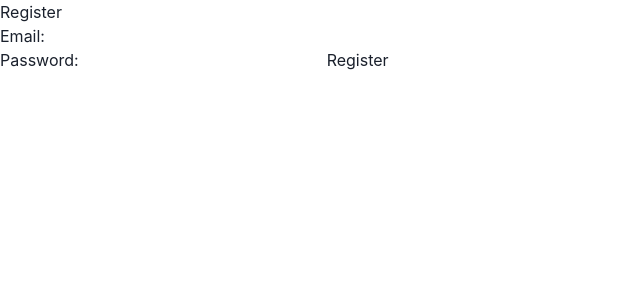
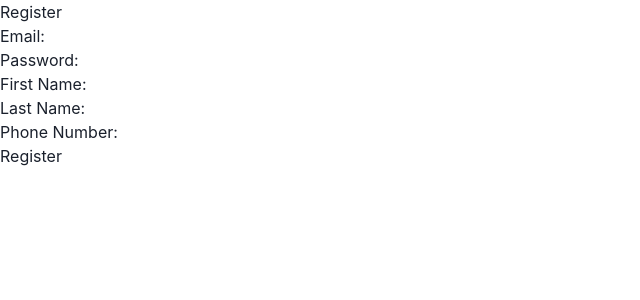
Before and after one commit to OnlineShoppen-dk/onlineshoppen-frontend, a React (Vite) app: page /register in a window 1280 px wide. Shown: the top 300 px of the page, without its empty margins (0-640 px from the left). Built offline with nearby package versions, Linux system fonts and the light colour scheme.

Commit message:
feat: register user with both microservices

```diff
--- a/src/components/Register.tsx
+++ b/src/components/Register.tsx
@@ -1,18 +1,32 @@
-import { useRegister } from '../hooks/useRegister';
-import { useState } from 'react';
-import {v4} from 'uuid';
+import useRegister from "../hooks/useRegister";
+import { useState } from "react";
+import { v4 } from "uuid";
 
 const Register = () => {
- const [email, setEmail] = useState('');
-const [password, setPassword] = useState('');
-const { register } = useRegister();
-const guid = v4()
-
+  const { registerUser,registerUserDetails } = useRegister();
+  const [profile, setProfile] = useState({
+    email: "",
+    password: "",
+    firstName: "",
+    lastName: "",
+    phoneNumber: "",
+  });
+  const guid = v4();
+  const { email, password, firstName, lastName, phoneNumber } = profile;
 
   const handleSubmit = async (e: React.FormEvent<HTMLFormElement>) => {
     e.preventDefault();
-    await register(email, password, guid)
-};
+    registerUser.mutateAsync({ email, password, guid });
+    registerUserDetails.mutateAsync({  firstName, lastName, guid, email, phoneNumber });
+  };
+
+  const handleChange = (e) => {
+    const { name, value } = e.target;
+    setProfile((prevProfile) => ({
+      ...prevProfile,
+      [name]: value,
+    }));
+  };
 
   return (
     <div>
@@ -22,21 +36,53 @@ const guid = v4()
           <label>Email:</label>
           <input
             type="email"
-            value={email}
-            onChange={(e) => setEmail(e.target.value)}
+            name="email"
+            value={profile.email}
+            onChange={handleChange}
             required
           />
         </div>
+        <div>
           <label>Password:</label>
           <input
             type="password"
-            value={password}
-            onChange={(e) => setPassword(e.target.value)}
+            name="password"
+            value={profile.password}
+            onChange={handleChange}
             required
           />
-
-        <button    type="submit">Register</button>
-
+        </div>
+        <div>
+          <label>First Name:</label>
+          <input
+            type="text"
+            name="firstName"
+            value={profile.firstName}
+            onChange={handleChange}
+            required
+          />
+        </div>
+        <div>
+          <label>Last Name:</label>
+          <input
+            type="text"
+            name="lastName"
+            value={profile.lastName}
+            onChange={handleChange}
+            required
+          />
+        </div>
+        <div>
+          <label>Phone Number:</label>
+          <input
+            type="text"
+            name="phoneNumber"
+            value={profile.phoneNumber}
+            onChange={handleChange}
+            required
+          />
+        </div>
+        <button type="submit">Register</button>
       </form>
     </div>
   );
--- a/src/hooks/useApiClient.ts
+++ b/src/hooks/useApiClient.ts
@@ -1,19 +1,19 @@
 import ApiClient from "../services/api-client"
 
-export const useApiClient = <T>(endpoint: string) => {
+export const useApiClient = <T>() => {
 
     return {
         get mainServiceApiClient() : ApiClient<T> {
             const baseUrl = import.meta.env.BASE_URL_MAIN ?? "http://localhost:8081";
-            return new ApiClient(baseUrl ,endpoint);
+            return new ApiClient(baseUrl);
         },
         get catalogServiceApiClient() : ApiClient<T> {
             const baseUrl = import.meta.env.BASE_URL_CATALOG ?? "http://localhost:8080";
-            return new ApiClient(baseUrl, endpoint);
+            return new ApiClient(baseUrl);
         },
         get authServiceApiClient() : ApiClient<T> {
             const baseUrl = import.meta.env.BASE_URL_CATALOG ?? "http://localhost:80";
-            return new ApiClient(baseUrl, endpoint);
+            return new ApiClient(baseUrl);
         }
     }
 
--- a/src/hooks/useRegister.tsx
+++ b/src/hooks/useRegister.tsx
@@ -1,30 +1,67 @@
-// import { useQueryClient } from '@tanstack/react-query';
-import { useApiClient } from './useApiClient';
+import { useMutation } from "@tanstack/react-query";
+import { useApiClient } from "./useApiClient";
 
-type RegisterResponse = {
-    email: string;
-    password: string;
-    guid: string;
+interface RegisterRequest {
+  email: string;
+  password: string;
+  guid: string;
+}
+
+interface RegisterResponse {
+  data: {
+    msg: string;
+    user_details: {
+      email: string;
+      guid: string;
+    };
+  };
+}
+
+interface ProfileRequest {
+  firstName: string;
+  lastName: string;
+  guid: string;
+  email: string;
+  phoneNumber: string;
+}
+
+const useRegister = () => {
+  const { authServiceApiClient } = useApiClient();
+  const { mainServiceApiClient } = useApiClient();
+
+
+  const registerUser = useMutation<RegisterResponse, Error, RegisterRequest>({
+    mutationFn: async (registerData: RegisterRequest) =>
+      await authServiceApiClient.getAxiosInstance.post(
+        "/api/auth/register",
+        registerData
+      ),
+    onSuccess: (response) => {
+      console.log(response.data.user_details);
+    },
+    onError: (error: Error) => {
+      console.error("Registration error:", error);
+    },
+  });
+
+  const registerUserDetails = useMutation<ProfileRequest, Error, ProfileRequest>({
+    mutationFn: async (userDetails: ProfileRequest) =>
+      await mainServiceApiClient.getAxiosInstance.post(
+        "/api/user/register",
+        userDetails
+      ),
+    onSuccess: () => {
+      console.log("Profile updated successfully");
+    },
+    onError: (error: Error) => {
+      console.error("Profile update error:", error);
+    },
+  });
+
+  return { registerUser, registerUserDetails };
+
+
+
 };
 
-export const useRegister = () => {
-  const { authServiceApiClient } = useApiClient('/api/auth/register');
-
-  const register = async (email: string, password: string, guid: string) => {
-    try {
-      const response = await authServiceApiClient.axiosInstance.post<RegisterResponse>('/api/auth/register', {
-        email,
-        password,
-        guid
-      });
-
-      return response.data;
-    } catch (error) {
-      throw new Error('Failed to register');
-    }
-  };
-
-  return {
-    register,
-  };
-};
+export default useRegister;
--- a/src/services/api-client.ts
+++ b/src/services/api-client.ts
@@ -1,20 +1,18 @@
-import axios, { AxiosInstance, AxiosRequestConfig } from "axios";
+import axios, { AxiosInstance } from "axios";
 
 class ApiClient<T> {
-  endpoint: string;
-  axiosInstance: AxiosInstance;
+  private axiosInstance: AxiosInstance;
 
-  constructor(baseUrl: string, endpoint: string) {
-    this.endpoint = endpoint;
+  constructor(baseUrl: string) {
     this.axiosInstance = axios.create({
       baseURL: baseUrl
     });
   }
 
-  getAll = (config?: AxiosRequestConfig) =>
-    this.axiosInstance
-      .get<T[]>(this.endpoint, config)
-      .then((res) => res.data);
+  public get getAxiosInstance() {
+    return this.axiosInstance;
+  }
+
 }
 
 export default ApiClient;
```
